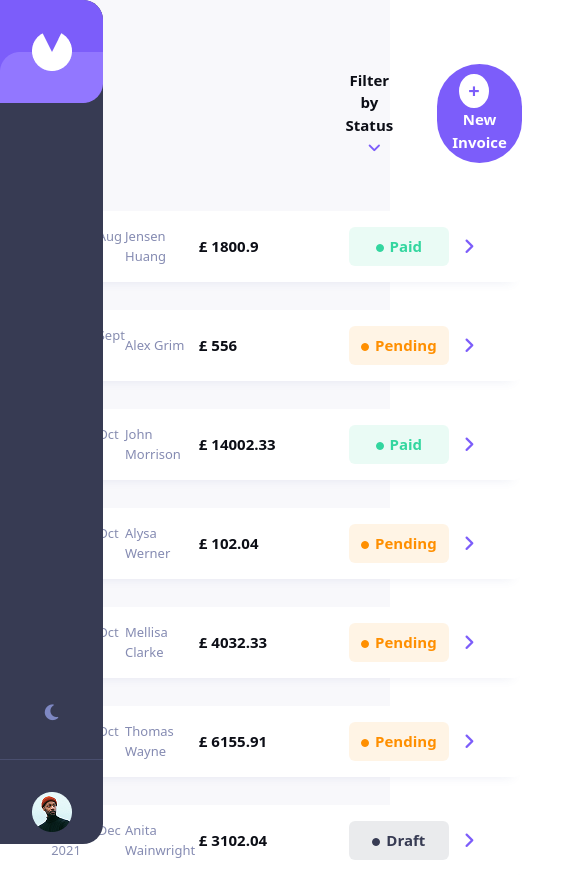
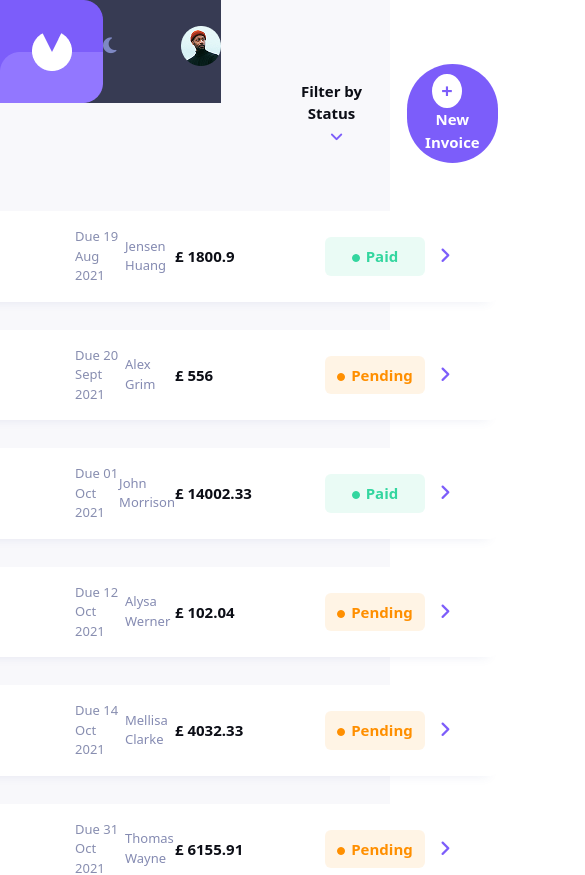
Before and after one commit to NwakanmaEmmanuel/invoice-management-app, a React (Vite) app: page / in a window 390 px wide. Shown: the top 875 px of the page, 585 px wide, since content can reach past the window. Built offline with nearby package versions, Linux system fonts and the light colour scheme.

Commit message:
feat: enhance EmptyInvoice message and improve layout in InvoiceDetails, InvoiceList, and Sidebar components

```diff
--- a/src/components/EmptyInvoice.tsx
+++ b/src/components/EmptyInvoice.tsx
@@ -7,7 +7,7 @@ function EmptyInvoice() {
         <img src={emailIcon} alt="emailIcon" />
         <h1 className="text-[24px] dark:text-white text-[#0C0E16] mt-14 font-bold">There is nothing here</h1>
         <p className="text-[13px] text-[#888EB0] dark:text-[#DFE3FA] mt-3 font-medium text-center">
-          Create an invoice by clicking the <br/> New Invoice button and get started
+          Create an invoice by clicking the <br/> <span className="font-bold">New Invoice </span>button and get started
         </p>
     </div>
   )
--- a/src/components/InvoiceDetails.tsx
+++ b/src/components/InvoiceDetails.tsx
@@ -49,7 +49,7 @@ function InvoiceDetails( {showForm ,invoiceData,handleUpdateInvoice, setInvoiceD
   }
 
   return (
-    <div>
+    <div className=' md:mt-24 lg:mt-0' >
 
       <div className='mt-12  relative'>
       {showDeleteModal && (
--- a/src/components/InvoiceList.tsx
+++ b/src/components/InvoiceList.tsx
@@ -43,12 +43,12 @@ export default function InvoiceList( {showForm, handleUpdateInvoice, handleAddLi
     : invoiceData;
 
   return (
-    <div className="px-[10rem] py-[4rem] ">
+    <div className="lg:px-[10rem] md:px-[3rem] py-[4rem]  md:mt-24 lg:mt-0 ">
         <div className="flex justify-between items-center gap-[20rem]">
 
             <div>
 
-                <h1 className="text-[#0C0E16] dark:text-[white] text-[38px] leading-[100%] mb-3 font-bold">
+                <h1 className="text-[#0C0E16] dark:text-[white] md:text-[36px] lg:text-[38px] leading-[100%] mb-3 font-bold">
                     Invoices
                 </h1>
 
--- a/src/components/Sidebar.tsx
+++ b/src/components/Sidebar.tsx
@@ -8,9 +8,9 @@ type SidebarProps = {
 
 function Sidebar( {darkMode, setDarkMode}: SidebarProps) {
   return (
-    <div className="bg-[#373B53]  z-[999] flex flex-col justify-between fixed h-screen w-[103px] left-0 rounded-tr-[20px] rounded-br-[20px]">
+    <div className="bg-[#373B53]  z-[999] flex lg:flex-col justify-between md:bg-red md:flex-row md:w-full md:rounded-none fixed lg:h-screen lg:w-[103px] left-0 lg:rounded-tr-[20px] lg:rounded-br-[20px]">
       <img src={header} alt="header-image" />
-      <div className='flex flex-col items-center mb-3 gap-[32px]'>
+      <div className='flex lg:flex-col lg:p-0 md:flex-row items-center md:mb-0 md:pr-6 mb-3 gap-[32px]'>
         {/* <div className='h-2 w-3 bg-red-400'></div> */}
         {/* <i className="fa-regular fa-moon h-8 w-7"></i> */}
 
@@ -21,7 +21,7 @@ function Sidebar( {darkMode, setDarkMode}: SidebarProps) {
             <i className="fa-solid fa-moon text-[#7E88C3] text-lg hover:text-[#DFE3FA] cursor-pointer"></i>
             )}
         </div>
-        <p className='h-[1px] bg-[#494E6E] w-[103px]'></p>
+        <p className='lg:h-[1px] bg-[#494E6E] md:h-[103px] md:w-[1px] lg:w-[103px]'></p>
         <img className=' ' src={profile} alt="" />
       </div>
     </div>
--- /dev/null
+++ b/src/contexts/InvoiceContext.tsx
@@ -0,0 +1,4 @@
+// import {createContext, useContext, useState,} from "react";
+// import invoices from "../data/invoice";
+// import { Invoice } from "../types/invoice";
+// import useLocalStorage from "../components/useLocalStorage";
```
